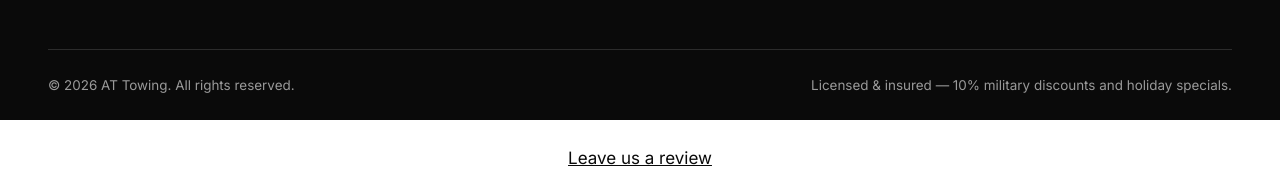
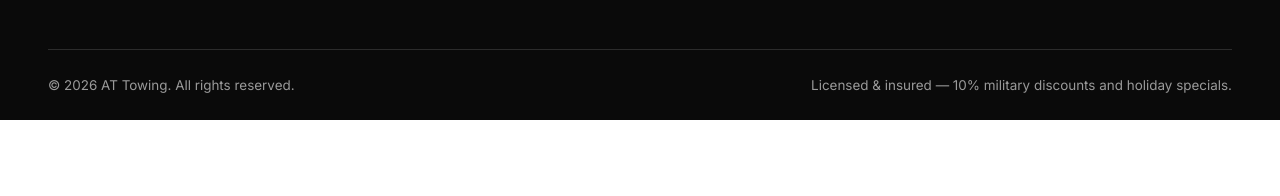
Before and after one commit to hmseeb/redesign-at-towing-com-3344, a plain HTML site: page blog/emergency-towing-in-concord/index.html in a window 1280 px wide. Shown: the part 2023-2219 px from the top of the page. After the commit the page ends 2143 px from the top, so only its background shows below. Drawn offline with Linux system fonts and the light colour scheme.

Commit message:
chore: update blog

```diff
--- a/blog/emergency-towing-in-concord/index.html
+++ b/blog/emergency-towing-in-concord/index.html
@@ -142,6 +142,5 @@
     <p>Licensed &amp; insured &mdash; 10% military discounts and holiday specials.</p>
   </div>
 </footer>
-<p data-lv-review="1" style="text-align:center;margin:24px 0"><a href="/review">Leave us a review</a></p>
 </body>
 </html>
```
Also changed, not shown: blog/emergency-towing/index.html (+0 -1 lines), blog/index.html (+0 -1 lines), blog/jumpstart-service/index.html (+0 -1 lines), blog/long-distance-towing/index.html (+0 -1 lines), blog/motorcycle-towing/index.html (+0 -1 lines), blog/off-road-recovery/index.html (+0 -1 lines), blog/roadside-assistance-in-concord/index.html (+0 -1 lines), blog/towing-company-in-concord-ca/index.html (+0 -1 lines), blog/towing-cost/index.html (+0 -1 lines), blog/towing-equipment-and-operators/index.html (+0 -1 lines), blog/towing-for-commercial-vehicles/index.html (+0 -1 lines), blog/towing-for-every-roadside-problem/index.html (+0 -1 lines), blog/towing-help-by-phone/index.html (+0 -1 lines), blog/towing-services-in-benicia-ca/index.html (+0 -1 lines), 1 more files.
